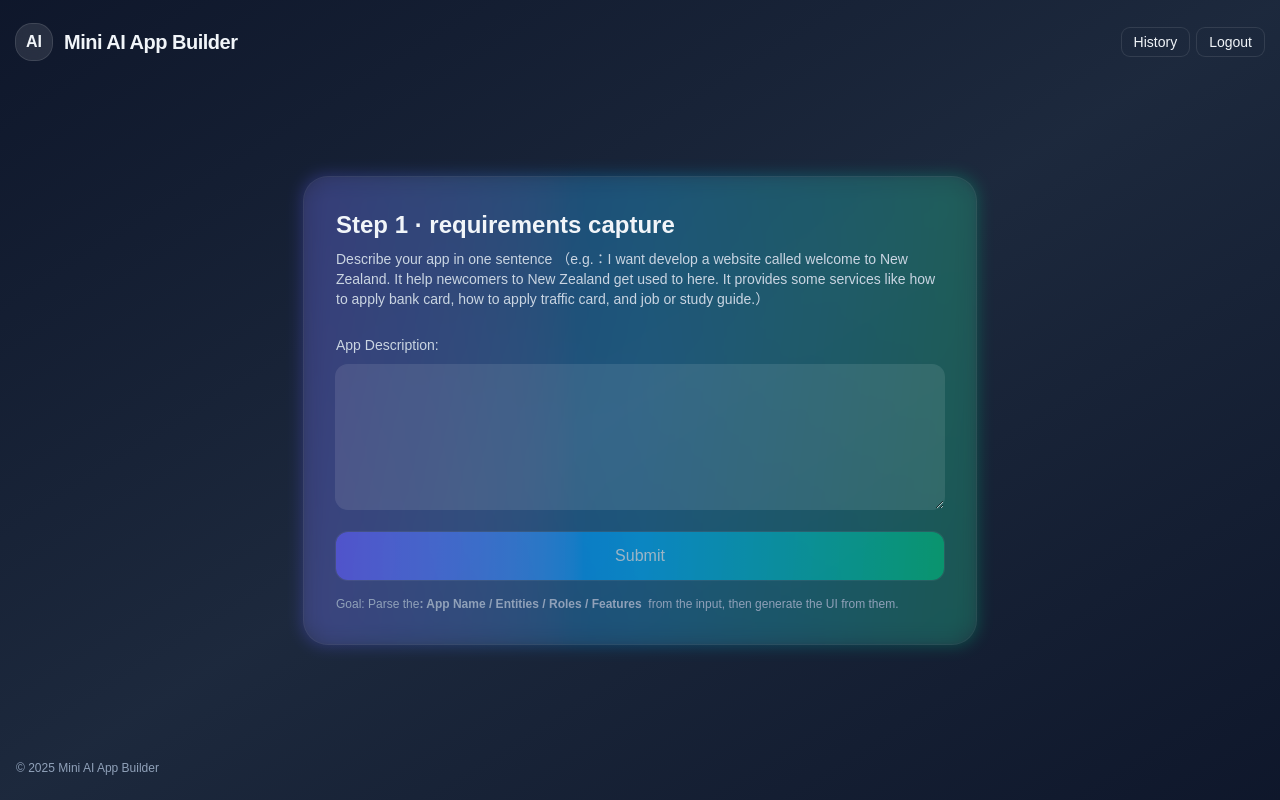
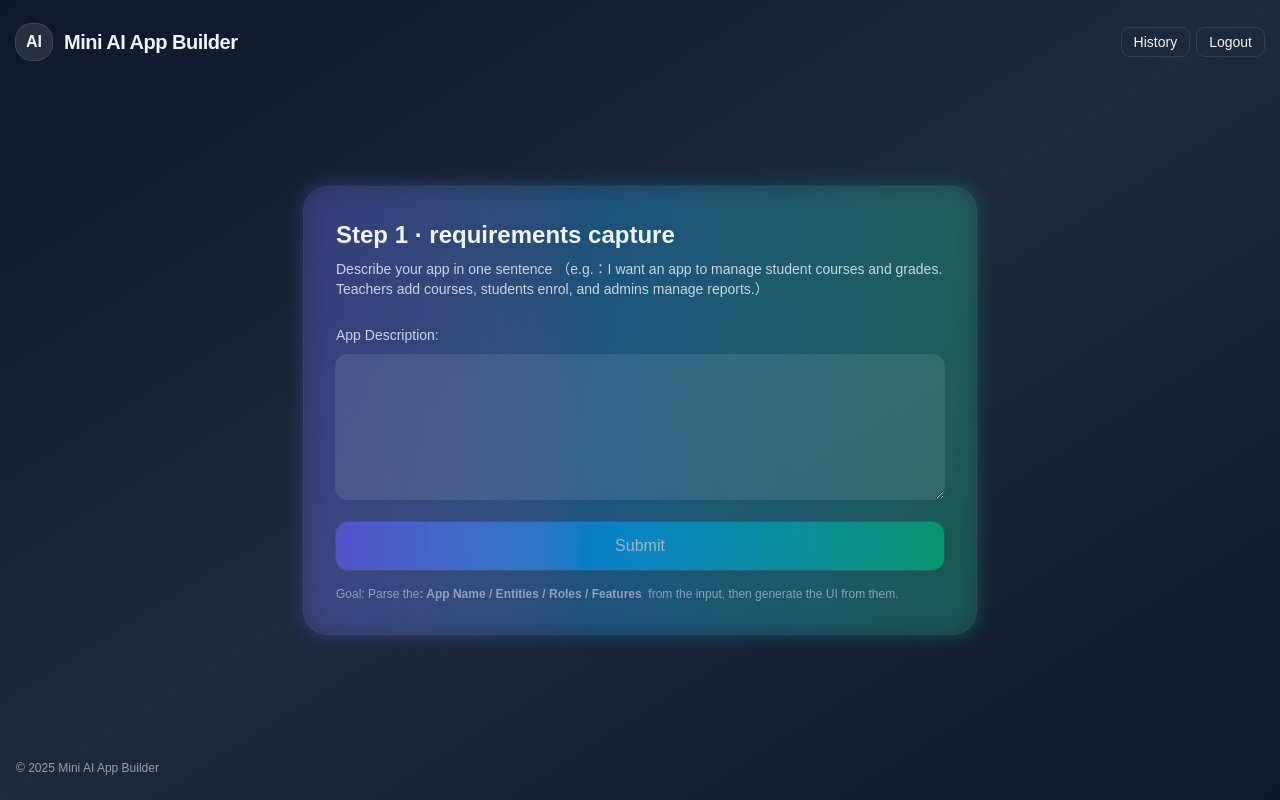
Before and after one commit to Tom8898/mini-ai-app, a Next.js app: page /home in a window 1280 px wide. Built offline with nearby package versions, Linux system fonts and the light colour scheme.

Commit message:
fix message

```diff
--- a/app/home/page.js
+++ b/app/home/page.js
@@ -85,7 +85,8 @@ export default function RequirementCapturePage() {
           <div className="relative rounded-3xl bg-white/5 ring-1 ring-white/10 backdrop-blur p-8">
             <h2 className="text-2xl font-bold">Step 1 · requirements capture</h2>
             <p className="mt-2 text-sm text-slate-300">
-              Describe your app in one sentence （e.g.：I want develop a website called welcome to New Zealand. It help newcomers to New Zealand get used to here. It provides some services like how to apply bank card, how to apply traffic card, and job or study guide.）
+              Describe your app in one sentence （e.g.：I want an app to manage student courses and grades. Teachers add courses, students enrol,
+              and admins manage reports.）
             </p>
 
             <form onSubmit={handleSubmit} className="mt-6 space-y-4">
```
